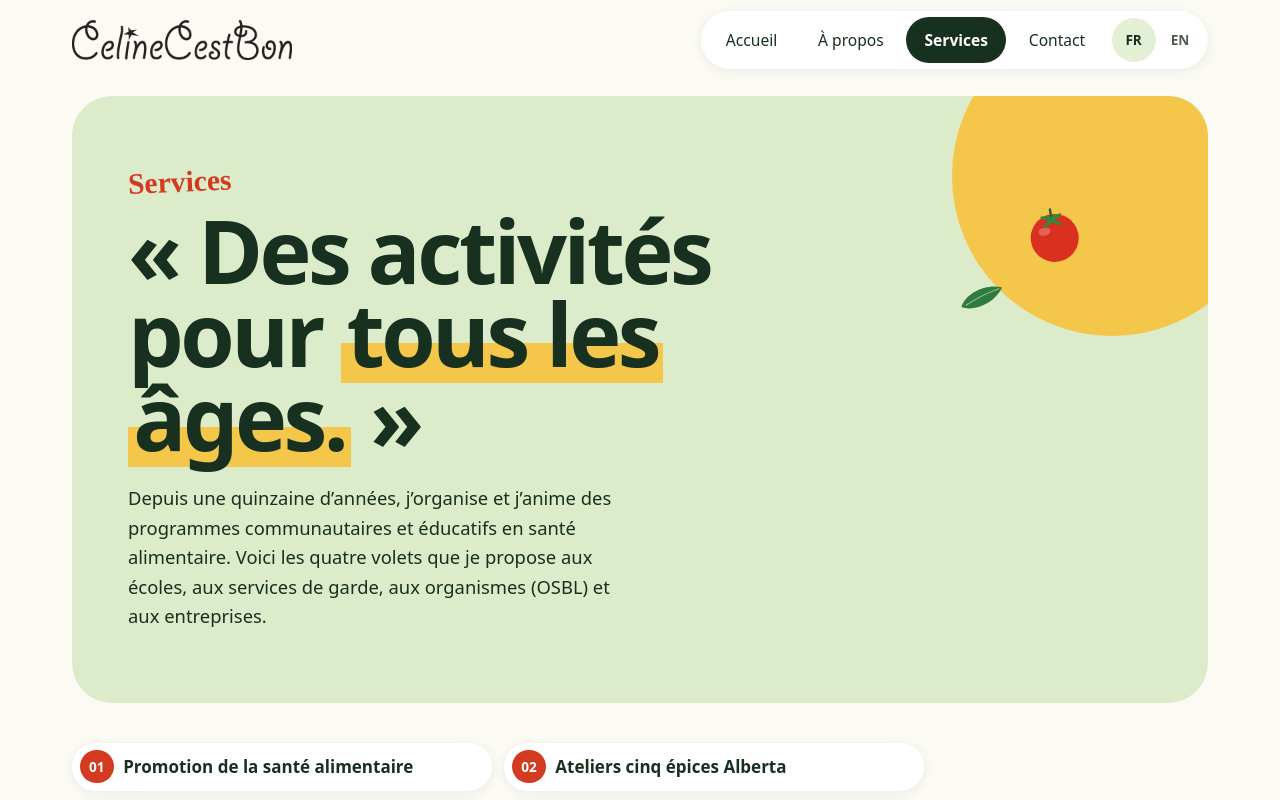
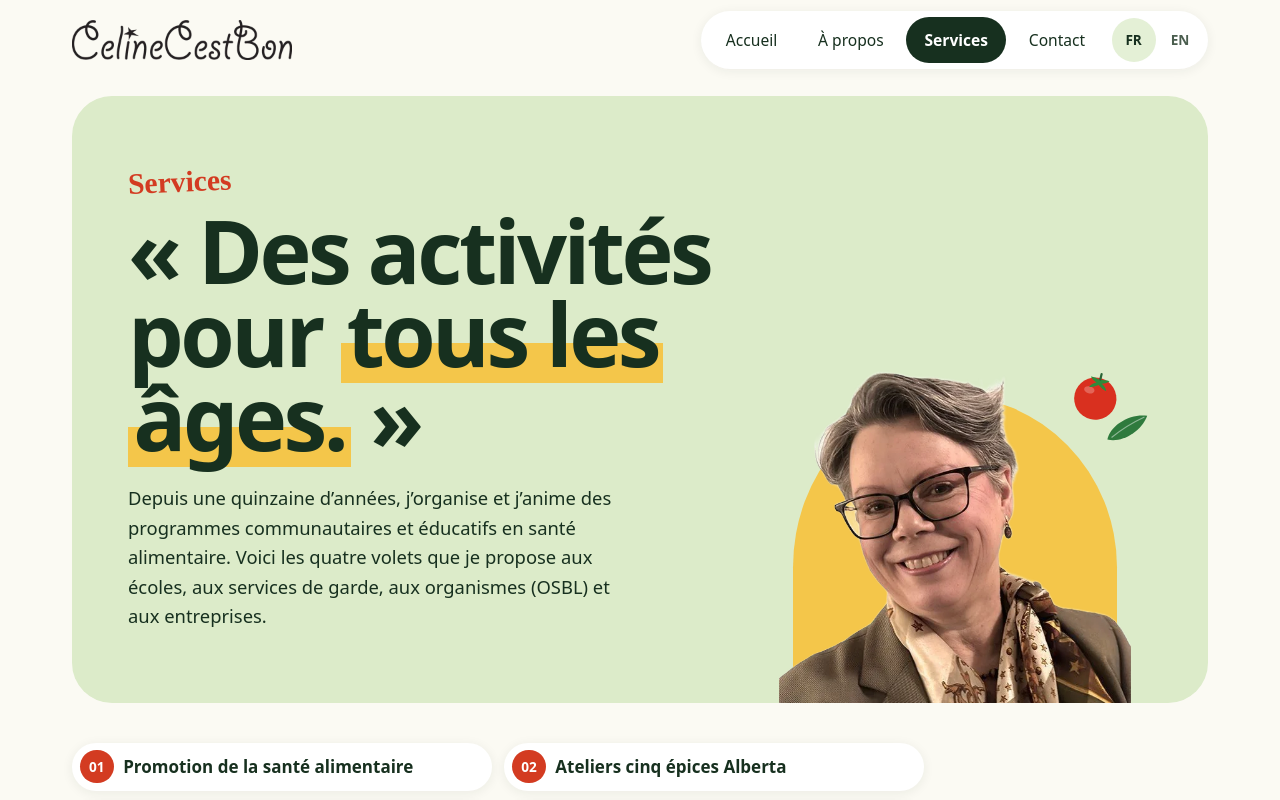
Before and after one commit to vincentcote87/CelineCestBon, a React (Vite) app: page /services in a window 1280 px wide. Shown: the top 800 px of the page. Built offline with nearby package versions, Linux system fonts and the light colour scheme.

Commit message:
adding photo to service page

```diff
--- a/src/pages/Services.tsx
+++ b/src/pages/Services.tsx
@@ -3,6 +3,7 @@ import { Trans, useTranslation } from 'react-i18next'
 import CtaBand from '../components/CtaBand/CtaBand.tsx'
 import PageHero from '../components/PageHero/PageHero.tsx'
 import PageMeta from '../components/PageMeta.tsx'
+import Portrait from '../components/Portrait/Portrait.tsx'
 import StatsBand from '../components/StatsBand/StatsBand.tsx'
 import Button from '../components/ui/Button.tsx'
 import { BulletList, InfoCard, InfoGrid, Pills, Timeline } from '../components/ui/Content.tsx'
@@ -66,6 +67,7 @@ export default function Services() {
         eyebrow={t('services.hero.eyebrow')}
         title={<Trans i18nKey="services.hero.title" components={{ accent: <Accent /> }} />}
         text={t('services.hero.text')}
+        aside={<Portrait alt={t('home.hero.photoAlt')} cropped />}
       >
         <nav aria-label={t('services.hero.jumpNav')}>
           <ol className={styles.jumpNav}>
```
